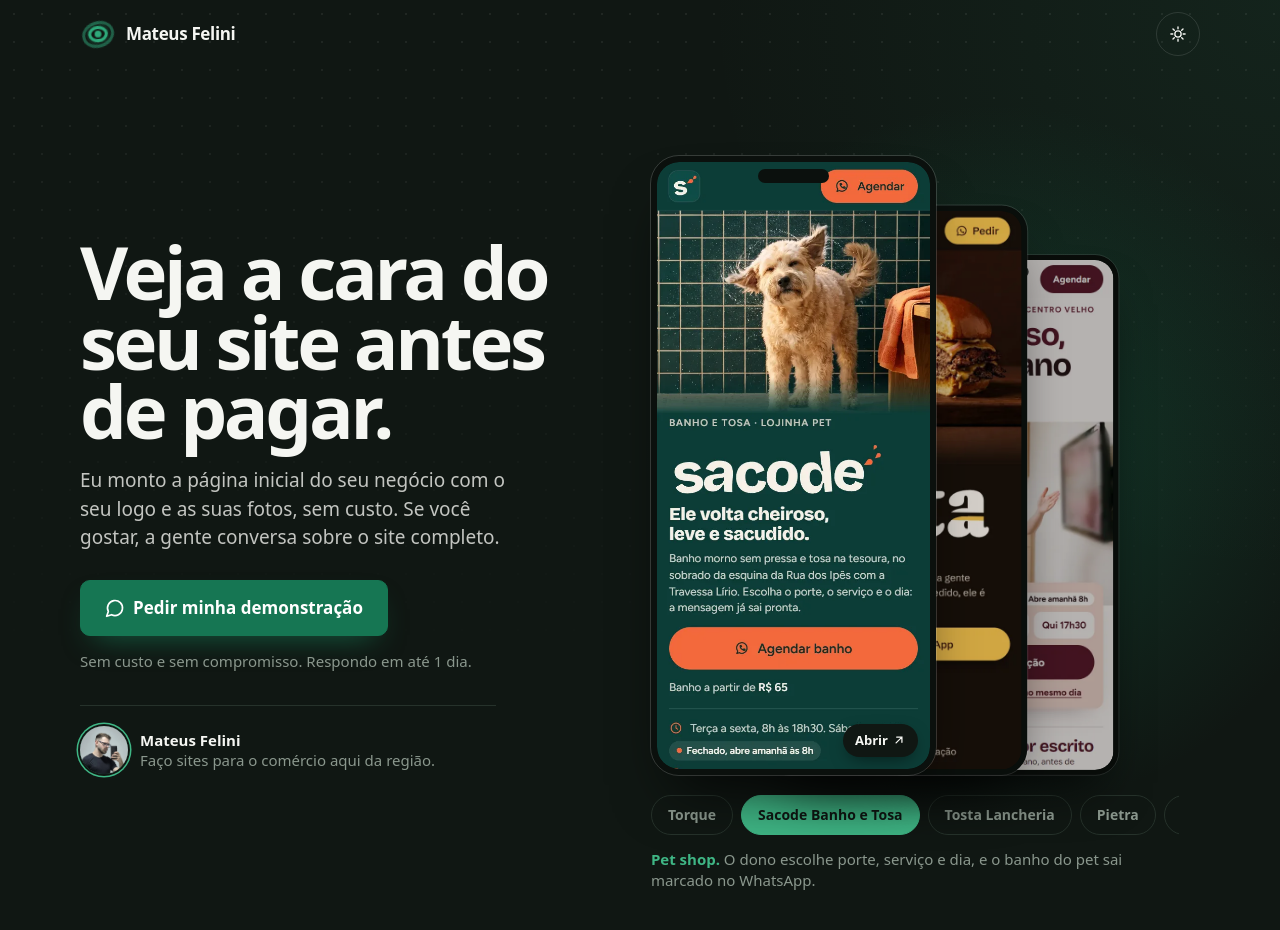
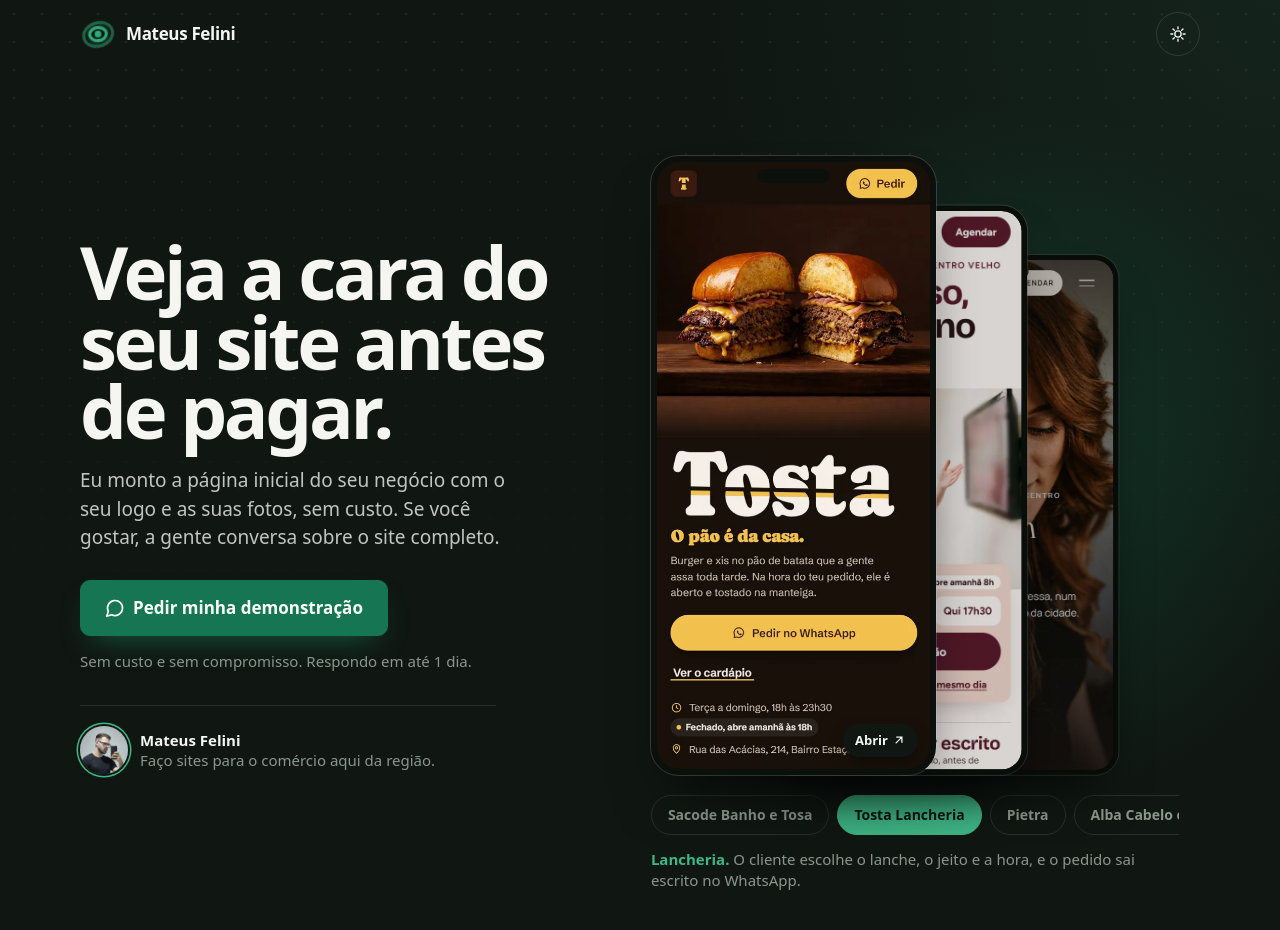
Before and after one commit to M4teus2020/portfolio, a Vue app: page /sites in a window 1280 px wide. Shown: the top 930 px of the page. Built offline with nearby package versions, Linux system fonts and the light colour scheme.

Commit message:
sites: ordem da vitrine com Sacode e Tosta grandes

```diff
--- a/src/views/SalesView.vue
+++ b/src/views/SalesView.vue
@@ -49,8 +49,8 @@ const hrefSistema = wa(
 const target = WHATSAPP ? '_blank' : undefined
 const ctaLabel = WHATSAPP ? 'Pedir minha demonstração' : 'Pedir minha demonstração por e-mail'
 
-// Torque e Prumo na frente (os preferidos do Mateus); exemplo novo entra no fim.
-const ordem = ['Torque', 'Prumo', 'Lume', 'Faísca', 'Fio Reto', 'Paiol']
+// Sacode e Tosta em destaque (pedido do Mateus, 2026-11-09); exemplo novo entra no fim.
+const ordem = ['Sacode', 'Tosta', 'Pietra', 'Alba', 'Cerne', 'Torque']
 const rank = (n: string) => {
   const i = ordem.findIndex((o) => n.includes(o))
   return i < 0 ? ordem.length : i
```
